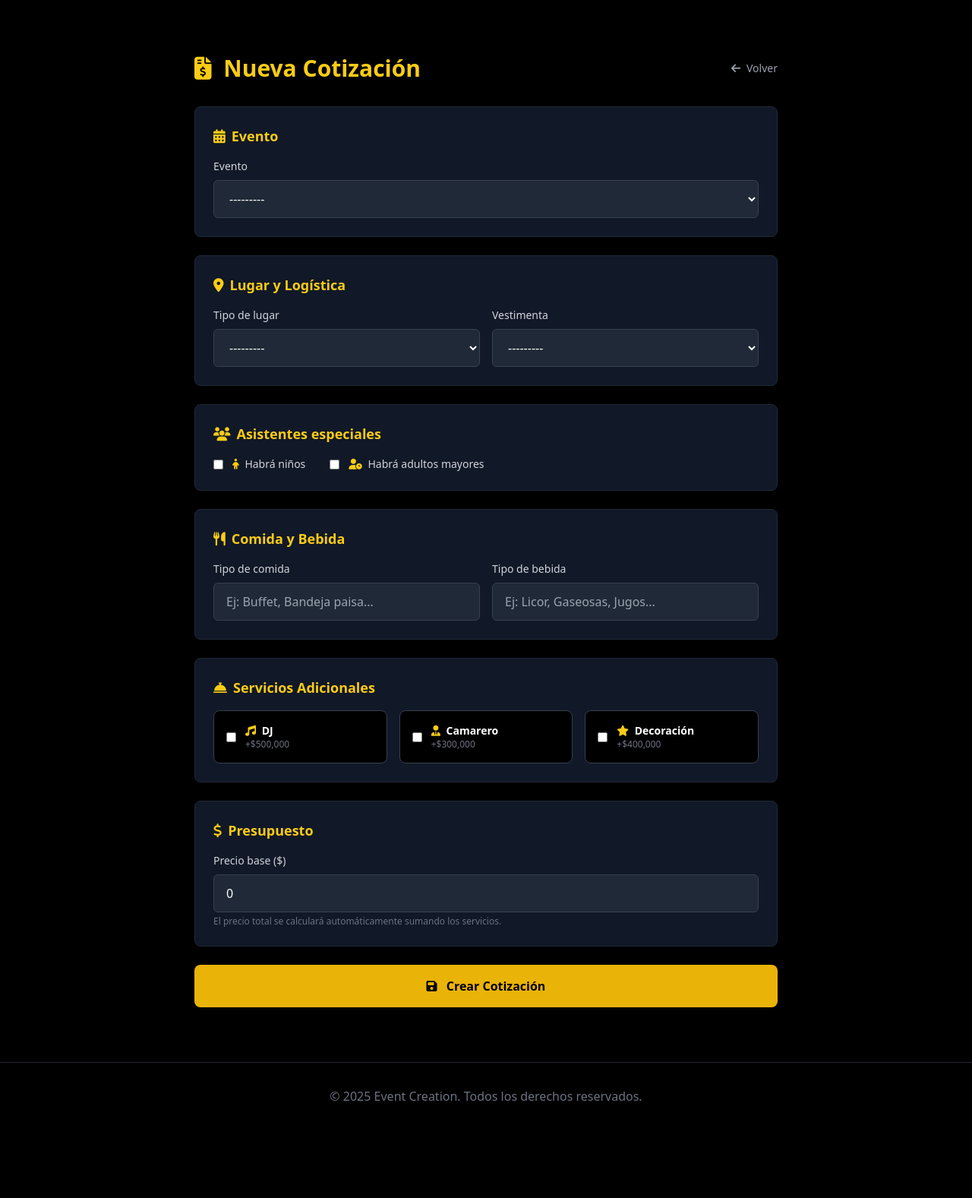
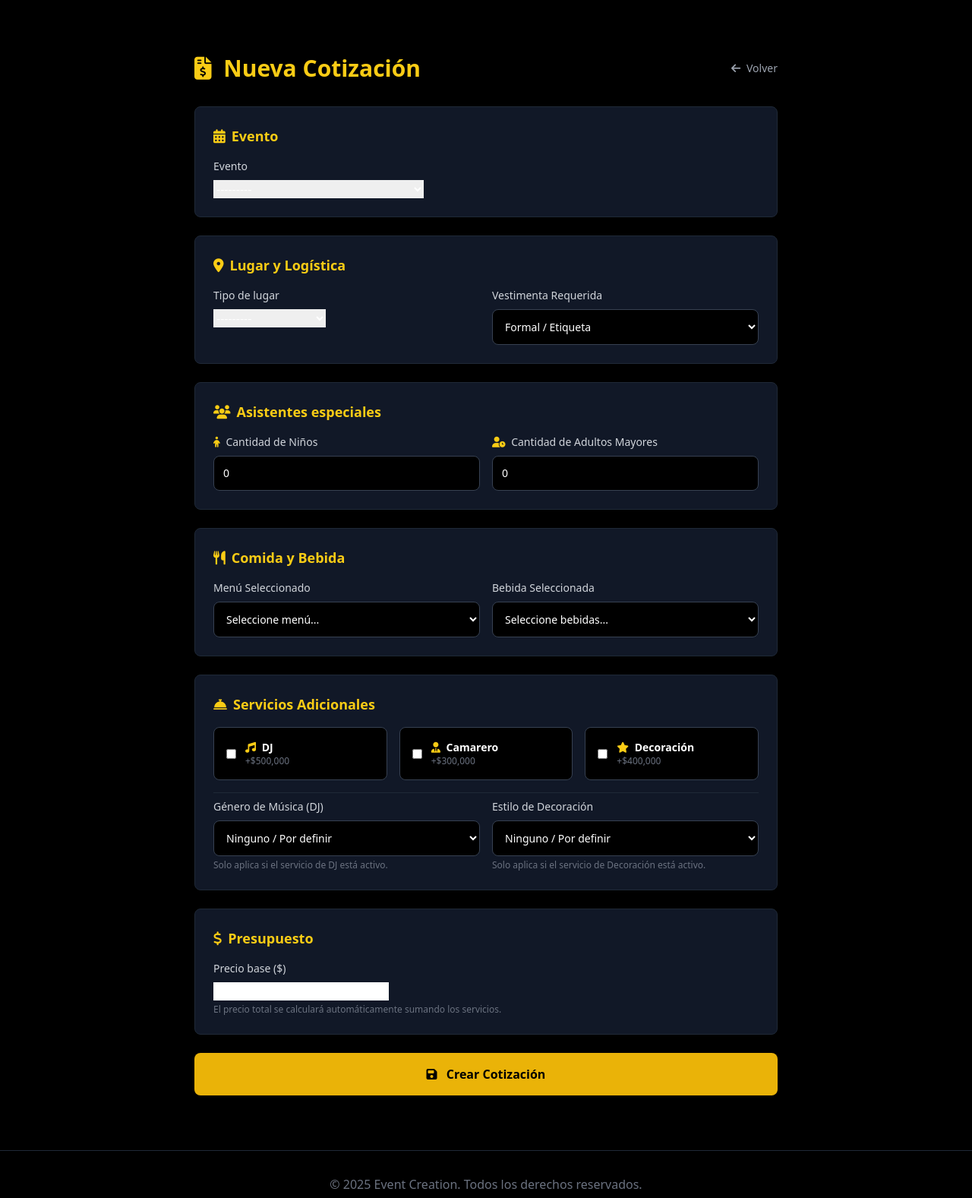
Before and after one commit to juanse03044/juanse03044.github.io, a Django app: page /cotizaciones/crear/ in a window 1280 px wide. Shown: the part 88-1665 px from the top of the page at 76% size. Before the commit the page ends 1537 px from the top, so only its background shows below. Run offline with Django 5.2, Linux system fonts and the light colour scheme; data comes from the database, SQL or seed files in the repository; parts of the project's set-up code (start-up, migrations or seed data) failed here and were passed over; some libraries are stand-ins or nearby versions.

Commit message:
Modificar cotizaciones

```diff
--- a/Event-Creation-python-master/EventCreation_final/Eventos/forms.py
+++ b/Event-Creation-python-master/EventCreation_final/Eventos/forms.py
@@ -253,17 +253,29 @@ class RecursosForm(forms.ModelForm):
         return nombre
 
 
+
+from django import BleachField, forms
 from .models import Cotizacion
 
 class CotizacionForm(forms.ModelForm):
+    # Definimos los listados de opciones (Choices)
+    COMIDA_CHOICES = [('', 'Seleccione menú...'), ('buffet', 'Buffet Ejecutivo'), ('gourmet', 'Cena Gourmet de 3 Tiempos'), ('coctel', 'Pasabocas / Cóctel')]
+    BEBIDA_CHOICES = [('', 'Seleccione bebidas...'), ('barra_libre', 'Barra Libre Nacional'), ('sin_alcohol', 'Cócteles sin Alcohol'), ('premium', 'Vinos y Licores Premium')]
+    MUSICA_CHOICES = [('', 'Ninguno / Por definir'), ('crossover', 'Crossover / Variado'), ('electronica', 'Electrónica / House'), ('salsa_merengue', 'Salsa y Merengue'), ('rock_pop', 'Rock & Pop Retro')]
+    DECORACION_CHOICES = [('', 'Ninguno / Por definir'), ('vintage', 'Estilo Vintage / Rústico'), ('moderno', 'Moderno / Minimalista'), ('tematico', 'Temático personalizado')]
+    VESTIMENTA_CHOICES = [('formal', 'Formal / Etiqueta'), ('coctel', 'Cóctel'), ('casual', 'Casual Elegante'), ('tematica', 'Temática')]
+
+    # Sobrescribimos o añadimos los campos en el Form
+    tipo_comida = forms.ChoiceField(choices=COMIDA_CHOICES, widget=forms.Select(attrs={'class': 'w-full bg-black border border-gray-700 rounded-lg p-3 text-white focus:border-yellow-400 text-sm'}))
+    tipo_bebida = forms.ChoiceField(choices=BEBIDA_CHOICES, widget=forms.Select(attrs={'class': 'w-full bg-black border border-gray-700 rounded-lg p-3 text-white focus:border-yellow-400 text-sm'}))
+    tipo_musica = forms.ChoiceField(choices=MUSICA_CHOICES, required=False, widget=forms.Select(attrs={'class': 'w-full bg-black border border-gray-700 rounded-lg p-3 text-white focus:border-yellow-400 text-sm'}))
+    tipo_decoracion = forms.ChoiceField(choices=DECORACION_CHOICES, required=False, widget=forms.Select(attrs={'class': 'w-full bg-black border border-gray-700 rounded-lg p-3 text-white focus:border-yellow-400 text-sm'}))
+    vestimenta = forms.ChoiceField(choices=VESTIMENTA_CHOICES, widget=forms.Select(attrs={'class': 'w-full bg-black border border-gray-700 rounded-lg p-3 text-white focus:border-yellow-400 text-sm'}))
+
+    # Campos numéricos para cantidades de asistentes especiales
+    cantidad_ninos = forms.IntegerField(min_value=0, initial=0, widget=forms.NumberInput(attrs={'class': 'w-full bg-black border border-gray-700 rounded-lg p-3 text-white focus:border-yellow-400 text-sm'}))
+    cantidad_adultos_mayores = forms.IntegerField(min_value=0, initial=0, widget=forms.NumberInput(attrs={'class': 'w-full bg-black border border-gray-700 rounded-lg p-3 text-white focus:border-yellow-400 text-sm'}))
+
     class Meta:
         model = Cotizacion
-        exclude = ['precio_total']
-        widgets = {
-            'evento': forms.Select(attrs={'class': 'w-full px-4 py-3 bg-gray-800 border border-gray-700 rounded-md text-white focus:outline-none focus:ring-2 focus:ring-yellow-400'}),
-            'tipo_lugar': forms.Select(attrs={'class': 'w-full px-4 py-3 bg-gray-800 border border-gray-700 rounded-md text-white focus:outline-none focus:ring-2 focus:ring-yellow-400'}),
-            'vestimenta': forms.Select(attrs={'class': 'w-full px-4 py-3 bg-gray-800 border border-gray-700 rounded-md text-white focus:outline-none focus:ring-2 focus:ring-yellow-400'}),
-            'tipo_comida': forms.TextInput(attrs={'class': 'w-full px-4 py-3 bg-gray-800 border border-gray-700 rounded-md text-white focus:outline-none focus:ring-2 focus:ring-yellow-400', 'placeholder': 'Ej: Buffet, Bandeja paisa...'}),
-            'tipo_bebida': forms.TextInput(attrs={'class': 'w-full px-4 py-3 bg-gray-800 border border-gray-700 rounded-md text-white focus:outline-none focus:ring-2 focus:ring-yellow-400', 'placeholder': 'Ej: Licor, Gaseosas, Jugos...'}),
-            'precio_base': forms.NumberInput(attrs={'class': 'w-full px-4 py-3 bg-gray-800 border border-gray-700 rounded-md text-white focus:outline-none focus:ring-2 focus:ring-yellow-400'}),
-        }
+        fields = '__all__' # O especifica tus campos uno a uno
--- a/Event-Creation-python-master/EventCreation_final/Eventos/templates/cotizaciones/crearCotizacion.html
+++ b/Event-Creation-python-master/EventCreation_final/Eventos/templates/cotizaciones/crearCotizacion.html
@@ -19,7 +19,6 @@
         <form method="post" class="space-y-6">
             {% csrf_token %}
 
-            <!-- Evento -->
             <div class="bg-gray-900 rounded-lg p-6 border border-gray-800">
                 <h2 class="text-yellow-400 font-bold text-lg mb-4">
                     <i class="fas fa-calendar-alt mr-2"></i>Evento
@@ -33,7 +32,6 @@
                 </div>
             </div>
 
-            <!-- Lugar y logística -->
             <div class="bg-gray-900 rounded-lg p-6 border border-gray-800">
                 <h2 class="text-yellow-400 font-bold text-lg mb-4">
                     <i class="fas fa-map-marker-alt mr-2"></i>Lugar y Logística
@@ -47,7 +45,7 @@
                         {% endif %}
                     </div>
                     <div>
-                        <label class="block text-gray-300 mb-2 text-sm">Vestimenta</label>
+                        <label class="block text-gray-300 mb-2 text-sm">Vestimenta Requerida</label>
                         {{ form.vestimenta }}
                         {% if form.vestimenta.errors %}
                             <p class="text-red-400 text-xs mt-1">{{ form.vestimenta.errors.0 }}</p>
@@ -56,42 +54,46 @@
                 </div>
             </div>
 
-            <!-- Asistentes -->
             <div class="bg-gray-900 rounded-lg p-6 border border-gray-800">
                 <h2 class="text-yellow-400 font-bold text-lg mb-4">
                     <i class="fas fa-users mr-2"></i>Asistentes especiales
                 </h2>
-                <div class="flex gap-8">
-                    <label class="flex items-center gap-3 cursor-pointer">
-                        {{ form.hay_ninos }}
-                        <span class="text-gray-300 text-sm">
-                            <i class="fas fa-child text-yellow-400 mr-1"></i> Habrá niños
-                        </span>
-                    </label>
-                    <label class="flex items-center gap-3 cursor-pointer">
-                        {{ form.hay_adultos_mayores }}
-                        <span class="text-gray-300 text-sm">
-                            <i class="fas fa-user-clock text-yellow-400 mr-1"></i> Habrá adultos mayores
-                        </span>
-                    </label>
+                <div class="grid grid-cols-1 md:grid-cols-2 gap-4">
+                    <div>
+                        <label class="block text-gray-300 mb-2 text-sm">
+                            <i class="fas fa-child text-yellow-400 mr-1"></i> Cantidad de Niños
+                        </label>
+                        {{ form.cantidad_ninos }}
+                        {% if form.cantidad_ninos.errors %}
+                            <p class="text-red-400 text-xs mt-1">{{ form.cantidad_ninos.errors.0 }}</p>
+                        {% endif %}
+                    </div>
+                    <div>
+                        <label class="block text-gray-300 mb-2 text-sm">
+                            <i class="fas fa-user-clock text-yellow-400 mr-1"></i> Cantidad de Adultos Mayores
+                        </label>
+                        {{ form.cantidad_adultos_mayores }}
+                        {% if form.cantidad_adultos_mayores.errors %}
+                            <p class="text-red-400 text-xs mt-1">{{ form.cantidad_adultos_mayores.errors.0 }}</p>
+                        {% endif %}
+                    </div>
                 </div>
             </div>
 
-            <!-- Comida y bebida -->
             <div class="bg-gray-900 rounded-lg p-6 border border-gray-800">
                 <h2 class="text-yellow-400 font-bold text-lg mb-4">
                     <i class="fas fa-utensils mr-2"></i>Comida y Bebida
                 </h2>
                 <div class="grid grid-cols-1 md:grid-cols-2 gap-4">
                     <div>
-                        <label class="block text-gray-300 mb-2 text-sm">Tipo de comida</label>
+                        <label class="block text-gray-300 mb-2 text-sm">Menú Seleccionado</label>
                         {{ form.tipo_comida }}
                         {% if form.tipo_comida.errors %}
                             <p class="text-red-400 text-xs mt-1">{{ form.tipo_comida.errors.0 }}</p>
                         {% endif %}
                     </div>
                     <div>
-                        <label class="block text-gray-300 mb-2 text-sm">Tipo de bebida</label>
+                        <label class="block text-gray-300 mb-2 text-sm">Bebida Seleccionada</label>
                         {{ form.tipo_bebida }}
                         {% if form.tipo_bebida.errors %}
                             <p class="text-red-400 text-xs mt-1">{{ form.tipo_bebida.errors.0 }}</p>
@@ -100,12 +102,11 @@
                 </div>
             </div>
 
-            <!-- Servicios adicionales -->
             <div class="bg-gray-900 rounded-lg p-6 border border-gray-800">
                 <h2 class="text-yellow-400 font-bold text-lg mb-4">
                     <i class="fas fa-concierge-bell mr-2"></i>Servicios Adicionales
                 </h2>
-                <div class="grid grid-cols-1 md:grid-cols-3 gap-4">
+                <div class="grid grid-cols-1 md:grid-cols-3 gap-4 mb-4">
                     <label class="flex items-center gap-3 bg-black border border-gray-700 rounded-lg p-4 cursor-pointer hover:border-yellow-400 transition">
                         {{ form.incluye_dj }}
                         <div>
@@ -134,9 +135,21 @@
                         </div>
                     </label>
                 </div>
+
+                <div class="grid grid-cols-1 md:grid-cols-2 gap-4 pt-2 border-t border-gray-800">
+                    <div>
+                        <label class="block text-gray-300 mb-2 text-sm">Género de Música (DJ)</label>
+                        {{ form.tipo_musica }}
+                        <p class="text-gray-500 text-xs mt-1">Solo aplica si el servicio de DJ está activo.</p>
+                    </div>
+                    <div>
+                        <label class="block text-gray-300 mb-2 text-sm">Estilo de Decoración</label>
+                        {{ form.tipo_decoracion }}
+                        <p class="text-gray-500 text-xs mt-1">Solo aplica si el servicio de Decoración está activo.</p>
+                    </div>
+                </div>
             </div>
 
-            <!-- Presupuesto -->
             <div class="bg-gray-900 rounded-lg p-6 border border-gray-800">
                 <h2 class="text-yellow-400 font-bold text-lg mb-4">
                     <i class="fas fa-dollar-sign mr-2"></i>Presupuesto
```
Also changed, not shown: Event-Creation-python-master/EventCreation_final/Eventos/templates/cotizaciones/listaCotizaciones.html (+29 -9 lines).
